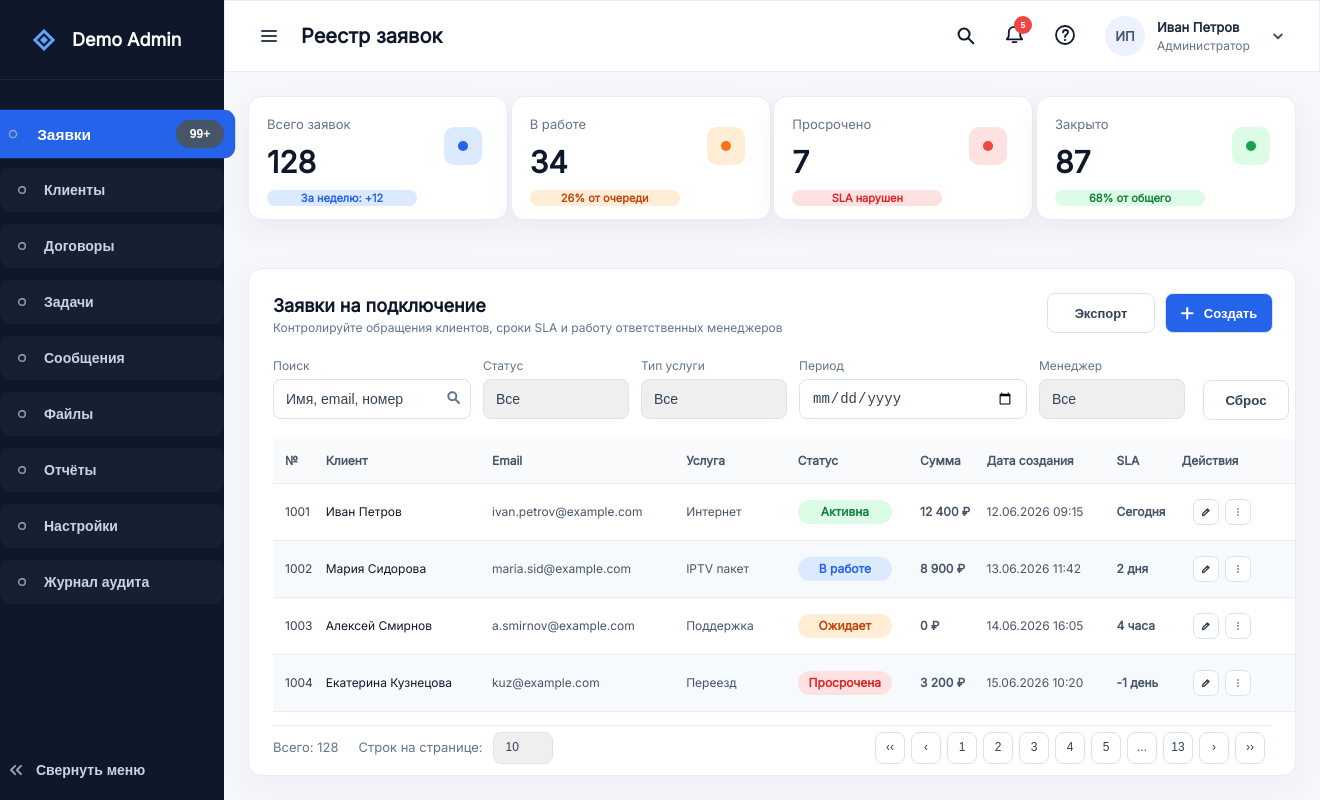
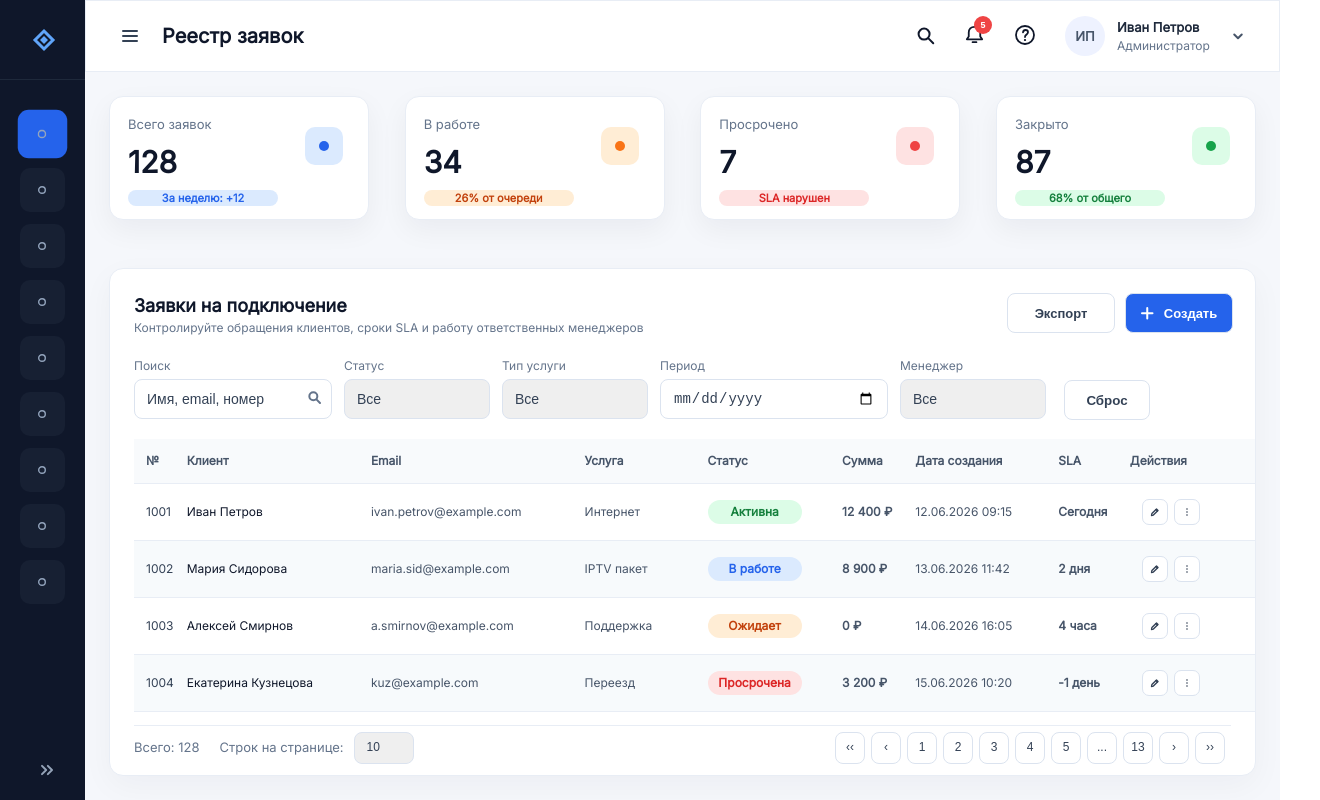
Before and after one commit to xxAksx/Test_task, a website: page index.html in a window 1280 px wide. Both pictures are taken after a click on the button "Свернуть меню". Shown: the whole page, 1320 px wide, since content can reach past the window. Drawn offline with Linux system fonts and the light colour scheme.

Commit message:
create wrap/unwrap script for sidebar

```diff
--- a/index.html
+++ b/index.html
@@ -7,8 +7,8 @@
     <link rel="stylesheet" href="/main.css">
 </head>
 <body>
-    <aside class="sidebar">
-        <div class="sidebar__header">
+    <aside class="sidebar" id="sidebar">
+        <div class="sidebar__header" id="sidebarHeader">
             <svg xmlns="http://www.w3.org/2000/svg" width="24" height="24" viewBox="0 0 24 24" fill="none">
                 <g clip-path="url(#clip0_21_6)">
                     <path d="M12 3L21 12L12 21L3 12L12 3Z" stroke="#60A5FA" stroke-width="3"/>
@@ -20,70 +20,70 @@
                     </clipPath>
                 </defs>
             </svg>
-            <span>Demo Admin</span>
+            <span class="sidebar__header-text">Demo Admin</span>
         </div>
         <nav class="sidebar__nav">
-            <button class="sidebar__item sidebar__item--active">
+            <button class="sidebar__item sidebar__item--active" id="item-applications">
                 <svg xmlns="http://www.w3.org/2000/svg" width="8" height="8" viewBox="0 0 8 8" fill="none">
                     <circle cx="4" cy="4" r="3.3" stroke="#93A4BD" stroke-width="1.4"/>
                 </svg>
-                Заявки
+                <p class="sidebar__item-text">Заявки</p>
                 <span class="sidebar__counter">99+</span>
             </button>
-            <button class="sidebar__item">
+            <button class="sidebar__item" id="item-clients">
                 <svg xmlns="http://www.w3.org/2000/svg" width="8" height="8" viewBox="0 0 8 8" fill="none">
                     <circle cx="4" cy="4" r="3.3" stroke="#93A4BD" stroke-width="1.4"/>
                 </svg>
-                Клиенты
+                <p class="sidebar__item-text">Клиенты</p>
             </button>
-            <button class="sidebar__item">
+            <button class="sidebar__item" id="item-contracts">
                 <svg xmlns="http://www.w3.org/2000/svg" width="8" height="8" viewBox="0 0 8 8" fill="none">
                     <circle cx="4" cy="4" r="3.3" stroke="#93A4BD" stroke-width="1.4"/>
                 </svg>
-                Договоры
+                <p class="sidebar__item-text">Договоры</p>
             </button>
-            <button class="sidebar__item">
+            <button class="sidebar__item" id="item-tasks">
                 <svg xmlns="http://www.w3.org/2000/svg" width="8" height="8" viewBox="0 0 8 8" fill="none">
                     <circle cx="4" cy="4" r="3.3" stroke="#93A4BD" stroke-width="1.4"/>
                 </svg>
-                Задачи
+                <p class="sidebar__item-text">Задачи</p>
             </button>
-            <button class="sidebar__item">
+            <button class="sidebar__item" id="item-messages">
                 <svg xmlns="http://www.w3.org/2000/svg" width="8" height="8" viewBox="0 0 8 8" fill="none">
                     <circle cx="4" cy="4" r="3.3" stroke="#93A4BD" stroke-width="1.4"/>
                 </svg>
-                Сообщения
+                <p class="sidebar__item-text">Сообщения</p>
             </button>
-            <button class="sidebar__item">
+            <button class="sidebar__item" id="item-files">
                 <svg xmlns="http://www.w3.org/2000/svg" width="8" height="8" viewBox="0 0 8 8" fill="none">
                     <circle cx="4" cy="4" r="3.3" stroke="#93A4BD" stroke-width="1.4"/>
                 </svg>
-                Файлы
+                <p class="sidebar__item-text">Файлы</p>
             </button>
-            <button class="sidebar__item">
+            <button class="sidebar__item" id="item-reports">
                 <svg xmlns="http://www.w3.org/2000/svg" width="8" height="8" viewBox="0 0 8 8" fill="none">
                     <circle cx="4" cy="4" r="3.3" stroke="#93A4BD" stroke-width="1.4"/>
                 </svg>
-                Отчёты
+                <p class="sidebar__item-text">Отчёты</p>
             </button>
-            <button class="sidebar__item">
+            <button class="sidebar__item" id="item-settings">
                 <svg xmlns="http://www.w3.org/2000/svg" width="8" height="8" viewBox="0 0 8 8" fill="none">
                     <circle cx="4" cy="4" r="3.3" stroke="#93A4BD" stroke-width="1.4"/>
                 </svg>
-                Настройки
+                <p class="sidebar__item-text">Настройки</p>
             </button>
-            <button class="sidebar__item">
+            <button class="sidebar__item" id="item-audit-log">
                 <svg xmlns="http://www.w3.org/2000/svg" width="8" height="8" viewBox="0 0 8 8" fill="none">
                     <circle cx="4" cy="4" r="3.3" stroke="#93A4BD" stroke-width="1.4"/>
                 </svg>
-                Журнал аудита
+                <p class="sidebar__item-text">Журнал аудита</p>
             </button>
-            <button class="sidebar__collapse">
+            <button class="sidebar__collapse" id="collapse">
                 <svg xmlns="http://www.w3.org/2000/svg" width="20" height="20" viewBox="0 0 20 20" fill="none">
                     <path d="M9.16667 5.83331L5 9.99998L9.16667 14.1666" stroke="#94A3B8" stroke-width="2" stroke-linecap="round" stroke-linejoin="round"/>
                     <path d="M15 5.83331L10.8333 9.99998L15 14.1666" stroke="#94A3B8" stroke-width="2" stroke-linecap="round" stroke-linejoin="round"/>
                 </svg>
-                Свернуть меню
+                <p class="sidebar__collapse-text">Свернуть меню</p>
             </button>
         </nav>
     </aside>
@@ -650,6 +650,7 @@
             </footer>
         </div>
     </div>
-    <script src="/modal.js"></script>
+    <script src="scripts/modal.js"></script>
+    <script src="scripts/sidebar.js"></script>
 </body>
 </html>
--- /dev/null
+++ b/scripts/sidebar.js
@@ -0,0 +1,107 @@
+const sidebar = document.getElementById('sidebar');
+const collapse = document.getElementById('collapse');
+const sidebarHeader = document.getElementById('sidebarHeader');
+
+const itemApplications = document.getElementById('item-applications');
+const itemClients = document.getElementById('item-clients');
+const itemContracts = document.getElementById('item-contracts');
+const itemTasks = document.getElementById('item-tasks');
+const itemMessages = document.getElementById('item-messages');
+const itemFiles = document.getElementById('item-files');
+const itemReports = document.getElementById('item-reports');
+const itemSettings = document.getElementById('item-settings');
+const itemAuditLog = document.getElementById('item-audit-log');
+
+function wrap() {
+    sidebarHeader.innerHTML = '<svg xmlns="http://www.w3.org/2000/svg" width="24" height="24" viewBox="0 0 24 24" fill="none"><g clip-path="url(#clip0_21_6)"><path d="M12 3L21 12L12 21L3 12L12 3Z" stroke="#60A5FA" stroke-width="3"/><path d="M12 8L16 12L12 16L8 12L12 8Z" fill="#60A5FA"/></g><defs><clipPath id="clip0_21_6"><rect width="24" height="24" fill="white"/></clipPath></defs></svg>';
+    collapse.innerHTML = '<svg xmlns="http://www.w3.org/2000/svg" width="20" height="20" viewBox="0 0 20 20" fill="none"><path d="M9.16667 5.83331L5 9.99998L9.16667 14.1666" stroke="#94A3B8" stroke-width="2" stroke-linecap="round" stroke-linejoin="round"/><path d="M15 5.83331L10.8333 9.99998L15 14.1666" stroke="#94A3B8" stroke-width="2" stroke-linecap="round" stroke-linejoin="round"/></svg>';
+
+    // itemApplications.innerHTML = '<svg xmlns="http://www.w3.org/2000/svg" width="8" height="8" viewBox="0 0 8 8" fill="none"><circle cx="4" cy="4" r="3.3" stroke="#93A4BD" stroke-width="1.4"/></svg>';
+    // itemClients.innerHTML = '<svg xmlns="http://www.w3.org/2000/svg" width="8" height="8" viewBox="0 0 8 8" fill="none"><circle cx="4" cy="4" r="3.3" stroke="#93A4BD" stroke-width="1.4"/></svg>';
+    // itemContracts.innerHTML = '<svg xmlns="http://www.w3.org/2000/svg" width="8" height="8" viewBox="0 0 8 8" fill="none"><circle cx="4" cy="4" r="3.3" stroke="#93A4BD" stroke-width="1.4"/></svg>';
+    // itemTasks.innerHTML = '<svg xmlns="http://www.w3.org/2000/svg" width="8" height="8" viewBox="0 0 8 8" fill="none"><circle cx="4" cy="4" r="3.3" stroke="#93A4BD" stroke-width="1.4"/></svg>';
+    // itemMessages.innerHTML = '<svg xmlns="http://www.w3.org/2000/svg" width="8" height="8" viewBox="0 0 8 8" fill="none"><circle cx="4" cy="4" r="3.3" stroke="#93A4BD" stroke-width="1.4"/></svg>';
+    // itemFiles.innerHTML = '<svg xmlns="http://www.w3.org/2000/svg" width="8" height="8" viewBox="0 0 8 8" fill="none"><circle cx="4" cy="4" r="3.3" stroke="#93A4BD" stroke-width="1.4"/></svg>';
+    // itemReports.innerHTML = '<svg xmlns="http://www.w3.org/2000/svg" width="8" height="8" viewBox="0 0 8 8" fill="none"><circle cx="4" cy="4" r="3.3" stroke="#93A4BD" stroke-width="1.4"/></svg>';
+    // itemSettings.innerHTML = '<svg xmlns="http://www.w3.org/2000/svg" width="8" height="8" viewBox="0 0 8 8" fill="none"><circle cx="4" cy="4" r="3.3" stroke="#93A4BD" stroke-width="1.4"/></svg>';
+    // itemAuditLog.innerHTML = '<svg xmlns="http://www.w3.org/2000/svg" width="8" height="8" viewBox="0 0 8 8" fill="none"><circle cx="4" cy="4" r="3.3" stroke="#93A4BD" stroke-width="1.4"/></svg>';
+
+    // itemApplications.classList.add('sidebar__item--disabled');
+    // itemClients.classList.add('sidebar__item--disabled');
+    // itemContracts.classList.add('sidebar__item--disabled');
+    // itemTasks.classList.add('sidebar__item--disabled');
+    // itemMessages.classList.add('sidebar__item--disabled');
+    // itemFiles.classList.add('sidebar__item--disabled');
+    // itemReports.classList.add('sidebar__item--disabled');
+    // itemSettings.classList.add('sidebar__item--disabled');
+    // itemAuditLog.classList.add('sidebar__item--disabled');
+    const items = [itemApplications, itemClients, itemContracts, itemTasks,
+                   itemMessages, itemFiles, itemReports, itemSettings, itemAuditLog];
+    items.forEach(item => {
+        item.innerHTML = '<svg xmlns="http://www.w3.org/2000/svg" width="8" height="8" viewBox="0 0 8 8" fill="none"><circle cx="4" cy="4" r="3.3" stroke="#93A4BD" stroke-width="1.4"/></svg>';
+        item.classList.add('sidebar__item--disabled');
+    });
+
+    sidebar.classList.add('sidebar--disabled');
+    collapse.classList.add('sidebar__collapse--disabled')
+
+}
+function unwrap() {
+    sidebarHeader.innerHTML = '<svg xmlns="http://www.w3.org/2000/svg" width="24" height="24" viewBox="0 0 24 24" fill="none"><g clip-path="url(#clip0_21_6)"><path d="M12 3L21 12L12 21L3 12L12 3Z" stroke="#60A5FA" stroke-width="3"/><path d="M12 8L16 12L12 16L8 12L12 8Z" fill="#60A5FA"/></g><defs><clipPath id="clip0_21_6"><rect width="24" height="24" fill="white"/></clipPath></defs></svg><span class="sidebar__header-text">Demo Admin</span>';
+    collapse.innerHTML = '<svg xmlns="http://www.w3.org/2000/svg" width="20" height="20" viewBox="0 0 20 20" fill="none"><path d="M9.16667 5.83331L5 9.99998L9.16667 14.1666" stroke="#94A3B8" stroke-width="2" stroke-linecap="round" stroke-linejoin="round"/><path d="M15 5.83331L10.8333 9.99998L15 14.1666" stroke="#94A3B8" stroke-width="2" stroke-linecap="round" stroke-linejoin="round"/></svg><p class="sidebar__collapse-text">Свернуть меню</p>';
+
+    // itemApplications.innerHTML = '<svg xmlns="http://www.w3.org/2000/svg" width="8" height="8" viewBox="0 0 8 8" fill="none"><circle cx="4" cy="4" r="3.3" stroke="#93A4BD" stroke-width="1.4"/></svg><p class="sidebar__item-text">Заявки</p><span class="sidebar__counter">99+</span>';
+    // itemClients.innerHTML = '<svg xmlns="http://www.w3.org/2000/svg" width="8" height="8" viewBox="0 0 8 8" fill="none"><circle cx="4" cy="4" r="3.3" stroke="#93A4BD" stroke-width="1.4"/></svg><p class="sidebar__item-text">Клиенты</p>';
+    // itemContracts.innerHTML = '<svg xmlns="http://www.w3.org/2000/svg" width="8" height="8" viewBox="0 0 8 8" fill="none"><circle cx="4" cy="4" r="3.3" stroke="#93A4BD" stroke-width="1.4"/></svg><p class="sidebar__item-text">Договоры</p>';
+    // itemTasks.innerHTML = '<svg xmlns="http://www.w3.org/2000/svg" width="8" height="8" viewBox="0 0 8 8" fill="none"><circle cx="4" cy="4" r="3.3" stroke="#93A4BD" stroke-width="1.4"/></svg><p class="sidebar__item-text">Задачи</p>';
+    // itemMessages.innerHTML = '<svg xmlns="http://www.w3.org/2000/svg" width="8" height="8" viewBox="0 0 8 8" fill="none"><circle cx="4" cy="4" r="3.3" stroke="#93A4BD" stroke-width="1.4"/></svg><p class="sidebar__item-text">Сообщения</p>';
+    // itemFiles.innerHTML = '<svg xmlns="http://www.w3.org/2000/svg" width="8" height="8" viewBox="0 0 8 8" fill="none"><circle cx="4" cy="4" r="3.3" stroke="#93A4BD" stroke-width="1.4"/></svg><p class="sidebar__item-text">Файлы</p>';
+    // itemReports.innerHTML = '<svg xmlns="http://www.w3.org/2000/svg" width="8" height="8" viewBox="0 0 8 8" fill="none"><circle cx="4" cy="4" r="3.3" stroke="#93A4BD" stroke-width="1.4"/></svg><p class="sidebar__item-text">Отчёты</p>';
+    // itemSettings.innerHTML = '<svg xmlns="http://www.w3.org/2000/svg" width="8" height="8" viewBox="0 0 8 8" fill="none"><circle cx="4" cy="4" r="3.3" stroke="#93A4BD" stroke-width="1.4"/></svg><p class="sidebar__item-text">Настройки</p>';
+    // itemAuditLog.innerHTML = '<svg xmlns="http://www.w3.org/2000/svg" width="8" height="8" viewBox="0 0 8 8" fill="none"><circle cx="4" cy="4" r="3.3" stroke="#93A4BD" stroke-width="1.4"/></svg><p class="sidebar__item-text">Журнал аудита</p>';
+
+    // itemApplications.classList.remove('sidebar__item--disabled');
+    // itemClients.classList.remove('sidebar__item--disabled');
+    // itemContracts.classList.remove('sidebar__item--disabled');
+    // itemTasks.classList.remove('sidebar__item--disabled');
+    // itemMessages.classList.remove('sidebar__item--disabled');
+    // itemFiles.classList.remove('sidebar__item--disabled');
+    // itemReports.classList.remove('sidebar__item--disabled');
+    // itemSettings.classList.remove('sidebar__item--disabled');
+    // itemAuditLog.classList.remove('sidebar__item--disabled');
+    const itemsData = [
+        { element: itemApplications, text: 'Заявки', counter: '99+' },
+        { element: itemClients, text: 'Клиенты', counter: null },
+        { element: itemContracts, text: 'Договоры', counter: null },
+        { element: itemTasks, text: 'Задачи', counter: null },
+        { element: itemMessages, text: 'Сообщения', counter: null },
+        { element: itemFiles, text: 'Файлы', counter: null },
+        { element: itemReports, text: 'Отчёты', counter: null },
+        { element: itemSettings, text: 'Настройки', counter: null },
+        { element: itemAuditLog, text: 'Журнал аудита', counter: null }
+    ];
+
+    itemsData.forEach(({ element, text, counter }) => {
+        let html = '<svg xmlns="http://www.w3.org/2000/svg" width="8" height="8" viewBox="0 0 8 8" fill="none"><circle cx="4" cy="4" r="3.3" stroke="#93A4BD" stroke-width="1.4"/></svg>';
+        html += `<p class="sidebar__item-text">${text}</p>`;
+        if (counter) {
+            html += `<span class="sidebar__counter">${counter}</span>`;
+        }
+        element.innerHTML = html;
+        element.classList.remove('sidebar__item--disabled');
+    });
+
+    sidebar.classList.remove('sidebar--disabled');
+    collapse.classList.remove('sidebar__collapse--disabled')
+
+}
+
+function toggleSidebar() {
+    if (sidebar.classList.contains('sidebar--disabled')) {
+        unwrap();
+    } else {
+        wrap();
+    }
+}
+
+collapse.addEventListener('click', toggleSidebar);
--- a/styles/sidebar.scss
+++ b/styles/sidebar.scss
@@ -1,12 +1,16 @@
 @use 'variables.scss' as *;
 $item-width: 224px;
 $item-heigth: 44px;
+
 .sidebar {
     display: flex;
     flex-direction: column;
     height: 100%;
     width: 272px;
     background-color: $sidebar-background-color;
+    &--disabled {
+        width: 85px;
+    }
     &__header {
         display: flex;
         align-items: center;
@@ -49,6 +53,9 @@ $item-heigth: 44px;
             background: $primary-color;
             color: $secondary-color;
         }
+        &--disabled {
+            width: 45px;
+        }
     }
     &__item:hover {
         transform: scale(1.1);
@@ -89,6 +96,10 @@ $item-heigth: 44px;
         border: none;
         background: none;
         cursor: pointer;
+        &--disabled {
+            width: 40px;
+            transform: rotate(180deg)
+        }
     }
     &__collapse:hover {
         color: $secondary-color;
```
Also changed, not shown: main.css, scripts/modal.js (line endings or trailing spaces).
